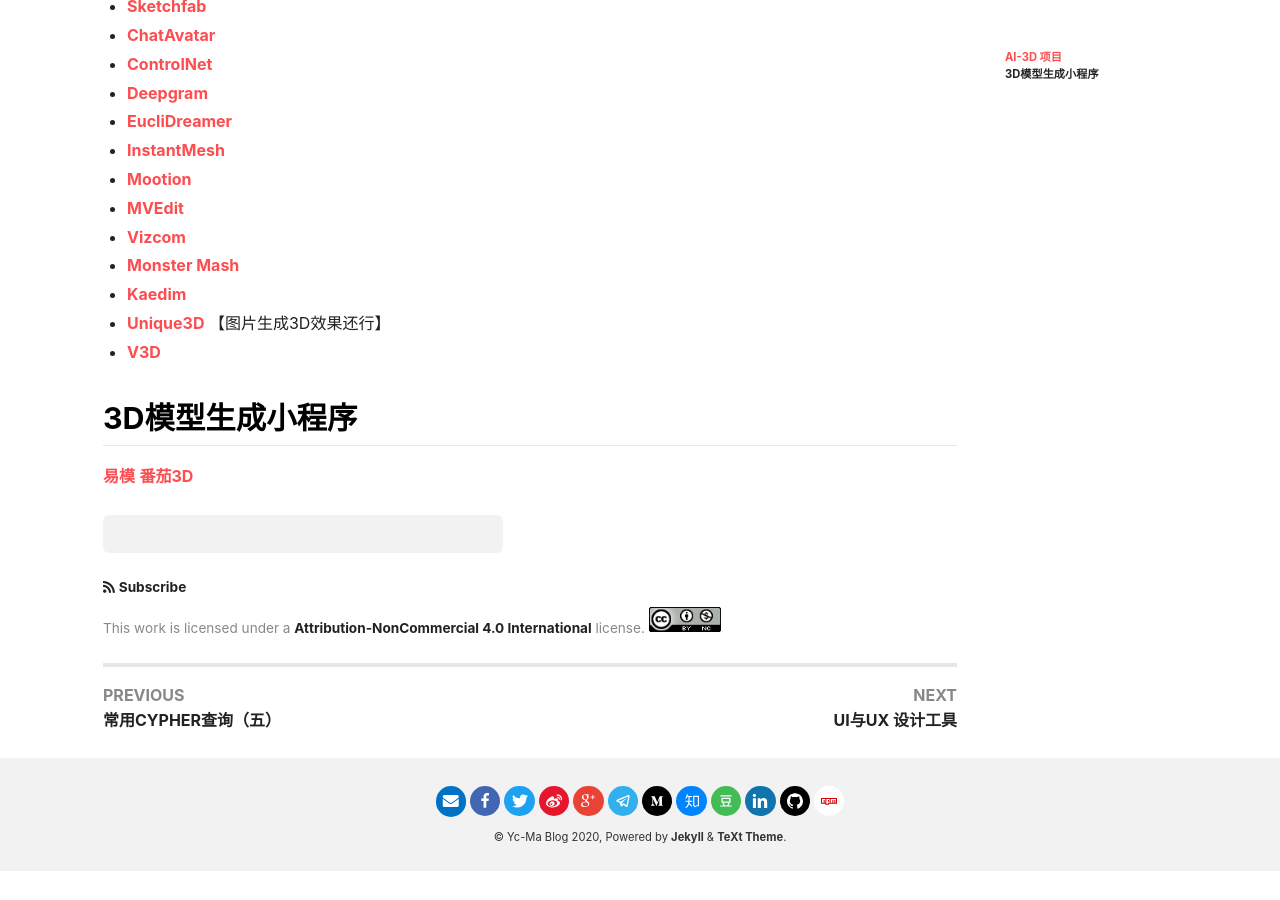
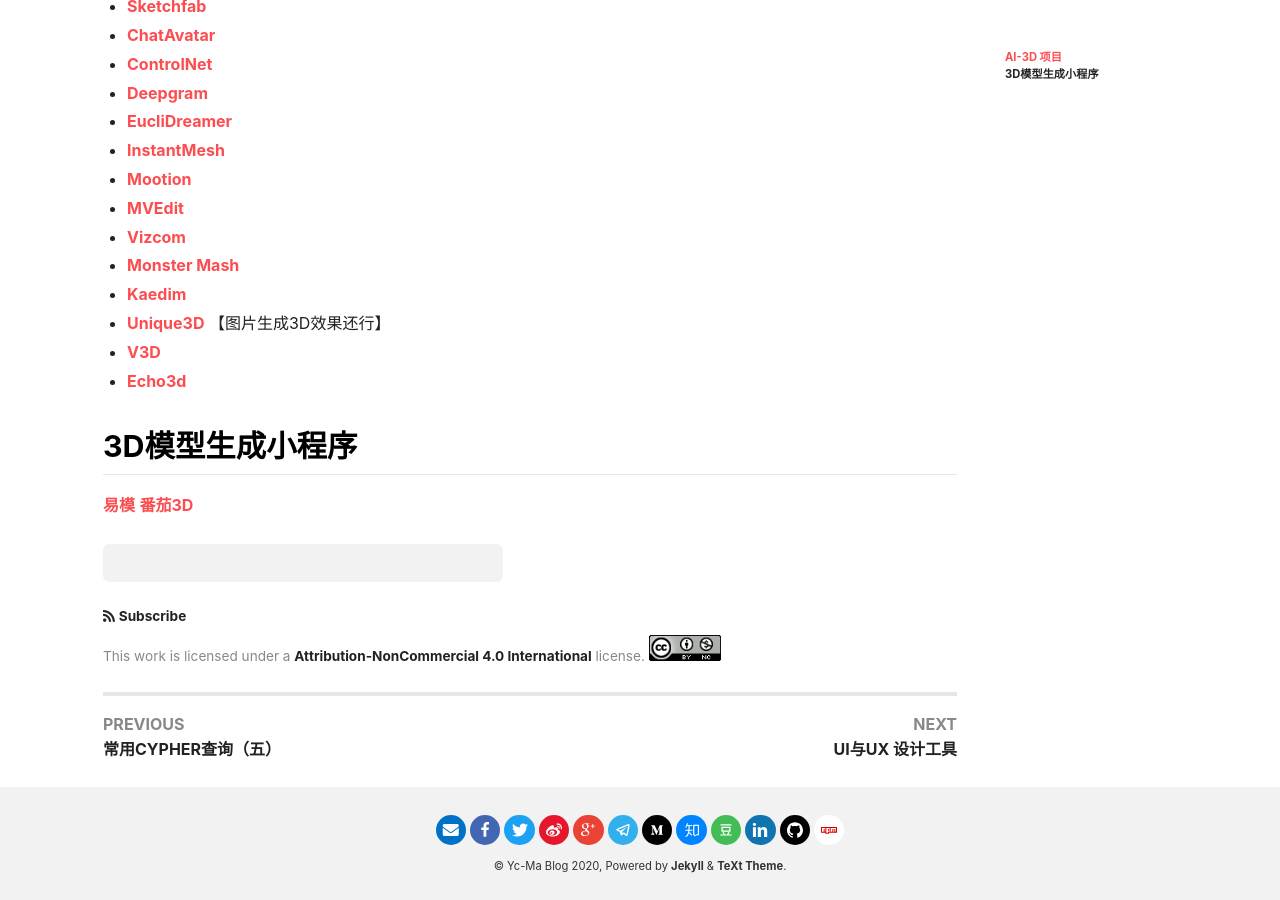
Before and after one commit to crazyyanchao/blog, a Jekyll site: the page built from _posts/2024-07-02-AI-3D 项目.md, in a window 1280 px wide and 900 px high, scrolled down 1737 px. Built offline with Jekyll 4.4.1, drawn with Linux system fonts in a browser that asks for light colours; nearby versions of some CDN libraries; comment, search, counter and statistics services are not loaded; before the commit the page ends 2608 px from its top, so only the background shows below that.

Commit message:
文章更新

```diff
--- a/_posts/2024-07-02-AI-3D 项目.md
+++ b/_posts/2024-07-02-AI-3D 项目.md
@@ -69,6 +69,7 @@ Here's the table of contents:
 - [Kaedim](https://www.kaedim3d.com/)
 - [Unique3D](https://github.com/AiuniAI/Unique3D) 【图片生成3D效果还行】
 - [V3D](https://huggingface.co/spaces/heheyas/V3D)
+- [Echo3d](https://www.echo3d.com/)
 
 ## 3D模型生成小程序
 [易模](https://cn.bing.com/search?q=%E6%98%93%E6%A8%A1)
```
